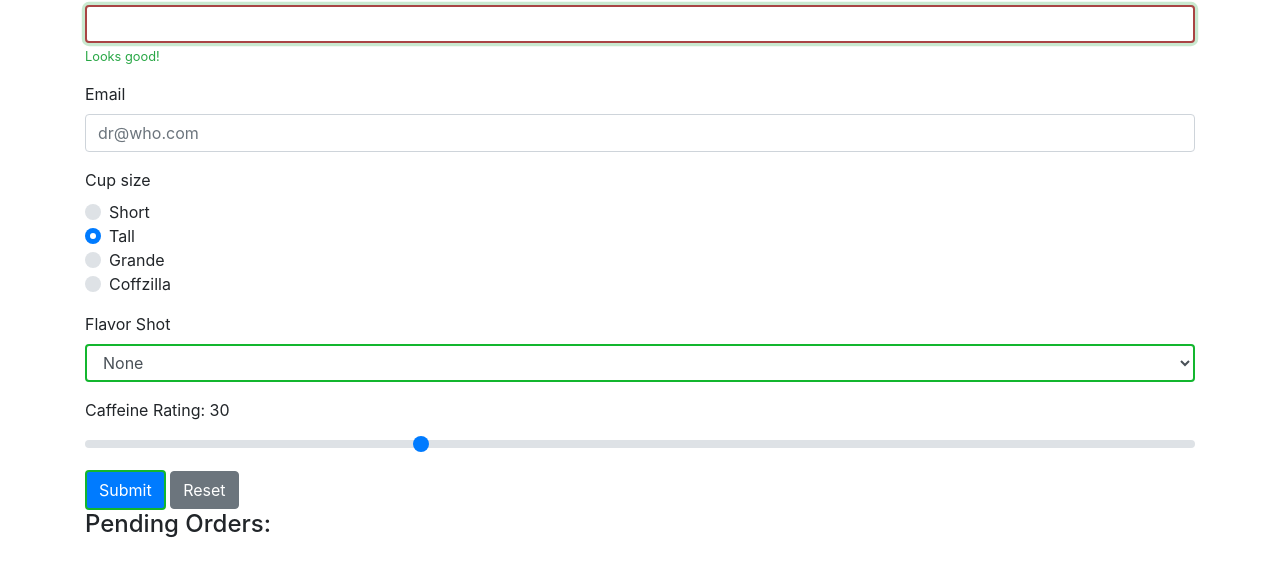
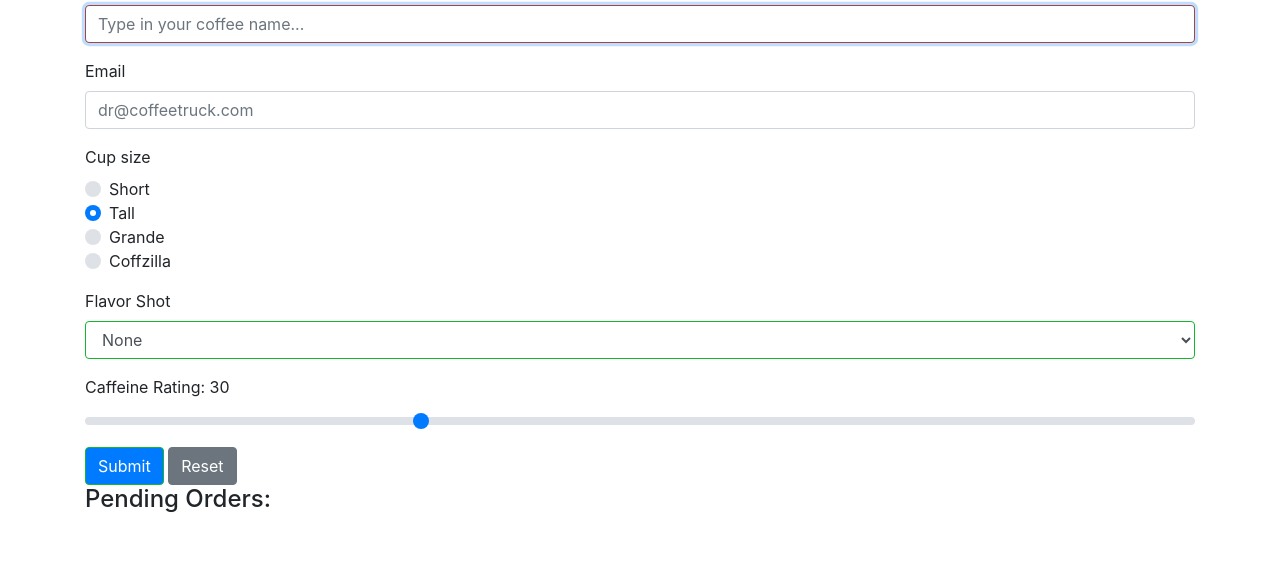
Before and after one commit to D3sti/coffeebox, a website: page coffeebox/index.html in a window 1280 px wide. Shown: the part 113-688 px from the top of the page. Drawn offline with nearby package versions, Linux system fonts and the light colour scheme.

Commit message:
Change valid border color & validation message

```diff
--- a/coffeebox/index.html
+++ b/coffeebox/index.html
@@ -34,11 +34,11 @@
         }
         form :focus:required:invalid{
             border-color: #a94444;
-            border-width: 2px
+            border-width: 1px
         }
         form :valid{
             border-color: #13b62e;
-            border-width: 2px
+            border-width: 1px
         }
 
     </style>
@@ -60,18 +60,15 @@
                 <form data-coffee-order="form">
                     <div class="form-group">
                         <label for="coffeeOrder">Coffee Order</label>
-                        <input id="coffeeOrder" type="text" class="form-control is-valid" name="coffee" autocomplete='username'
-                                autofocus required pattern="[a-zA-Z\s]+">
+                        <input id="coffeeOrder" type="text" class="form-control" name="coffee" autocomplete='username'
+                                placeholder="Type in your coffee name..." autofocus required pattern="[a-zA-Z\s]+">
                                 <!--RegExp: + == one or more times / \s == whitespaces -->
-                        <div class="valid-feedback">
-                            Looks good!
-                        </div>
                     </div>
 
                     <div class="form-group">
                         <label for="emailInput">Email</label>
                         <input id="emailInput" type="email" class="form-control"
-                        name="emailAddress" placeholder="dr@who.com"
+                        name="emailAddress" placeholder="dr@coffeetruck.com"
                         autocomplete='email' required>
                     </div>
 
--- a/coffeebox/scripts/formhandler.js
+++ b/coffeebox/scripts/formhandler.js
@@ -93,7 +93,7 @@
             if (fn(emailAddress)) {
                 event.target.setCustomValidity("");
             }else{
-                message=emailAddress + " is not an authorized email address!";
+                message=emailAddress + " is not an authorized email address! (e.g. mike@coffeetruck.com)";
                 event.target.setCustomValidity(message);
             }
 
--- a/coffeebox/scripts/validation.js
+++ b/coffeebox/scripts/validation.js
@@ -9,7 +9,7 @@
         //RegEx for email validation
         //The regex obj has a test method (test(email))
         isCompanyEmail: function(email){
-            return /.+@foodtruckers\.com$/.test(email);
+            return /.+@coffeetruck\.com$/.test(email);
         }
 
     };
```
